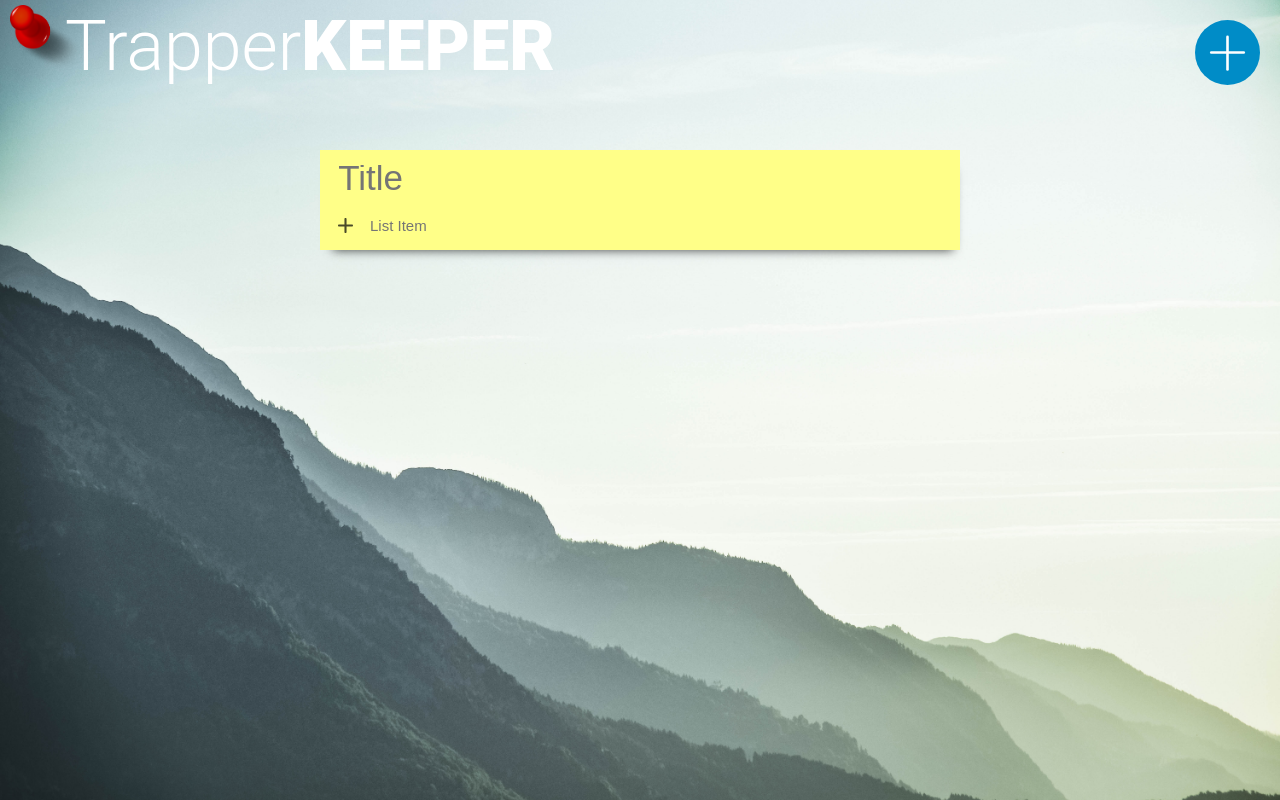
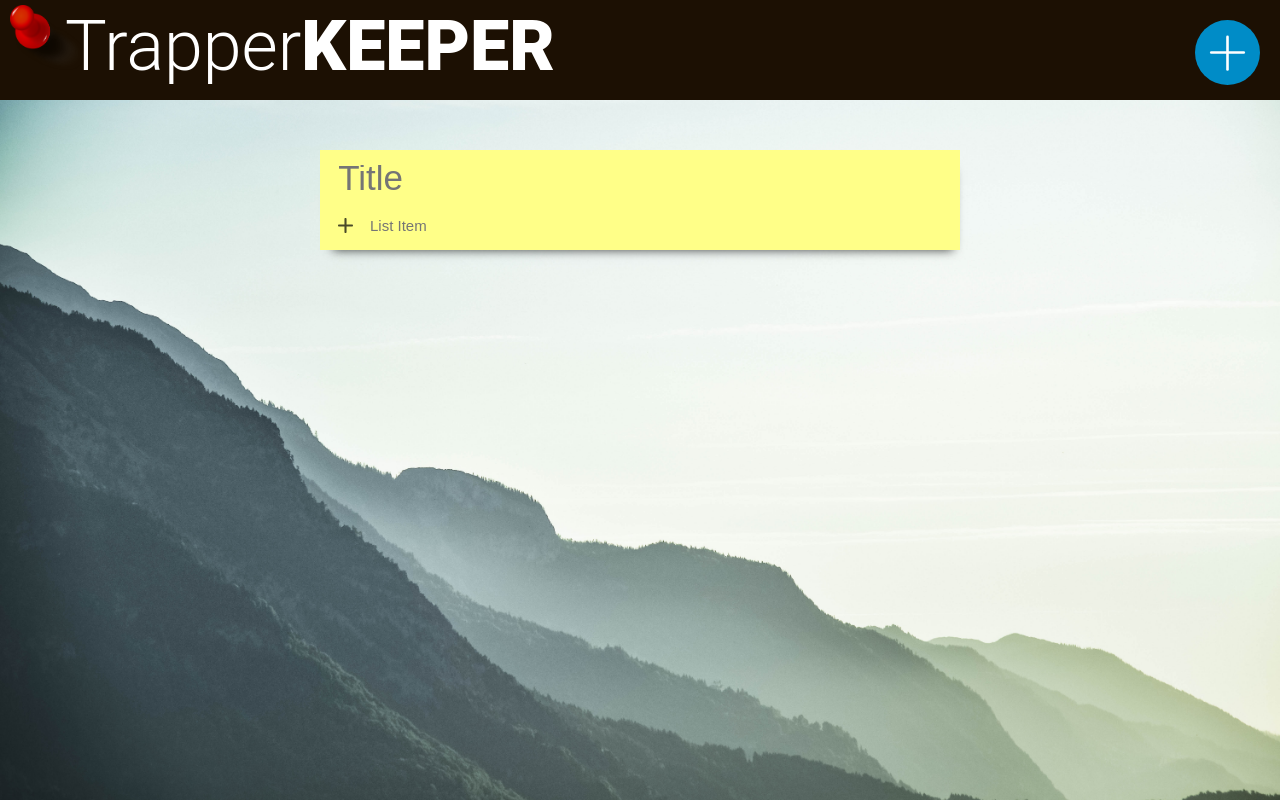
Before and after one commit to KStockton/Trapper-Keeper, a React (Create React App) app: page /new-note in a window 1280 px wide. Built offline with nearby package versions, Linux system fonts and the light colour scheme.

Commit message:
Add heroku link to readme

```diff
--- a/src/Containers/NoteCard/NoteCard.js
+++ b/src/Containers/NoteCard/NoteCard.js
@@ -37,7 +37,7 @@ export class NoteCard extends Component {
         {this.renderListItems()}
         <section className="note-options">
           <Link to={`notes/${id}`}>
-          <i class="material-icons edit-note-btn">
+          <i className="material-icons edit-note-btn">
             create
           </i>
             {/* <button className="edit-note-btn">Edit Note</button> */}
--- a/src/Sass/Variables.scss
+++ b/src/Sass/Variables.scss
@@ -1,5 +1,5 @@
 $card-color: #ffff88;
-$header-color: #1c100300;
+$header-color: #1C1003;
 $four0four-background: #448DF5;
 $four0four-color: #C7E2FF;
 $logo-color: #FFFFFF;
```
Also changed, not shown: 1 other file (tests, documents, lock files or other folders).
